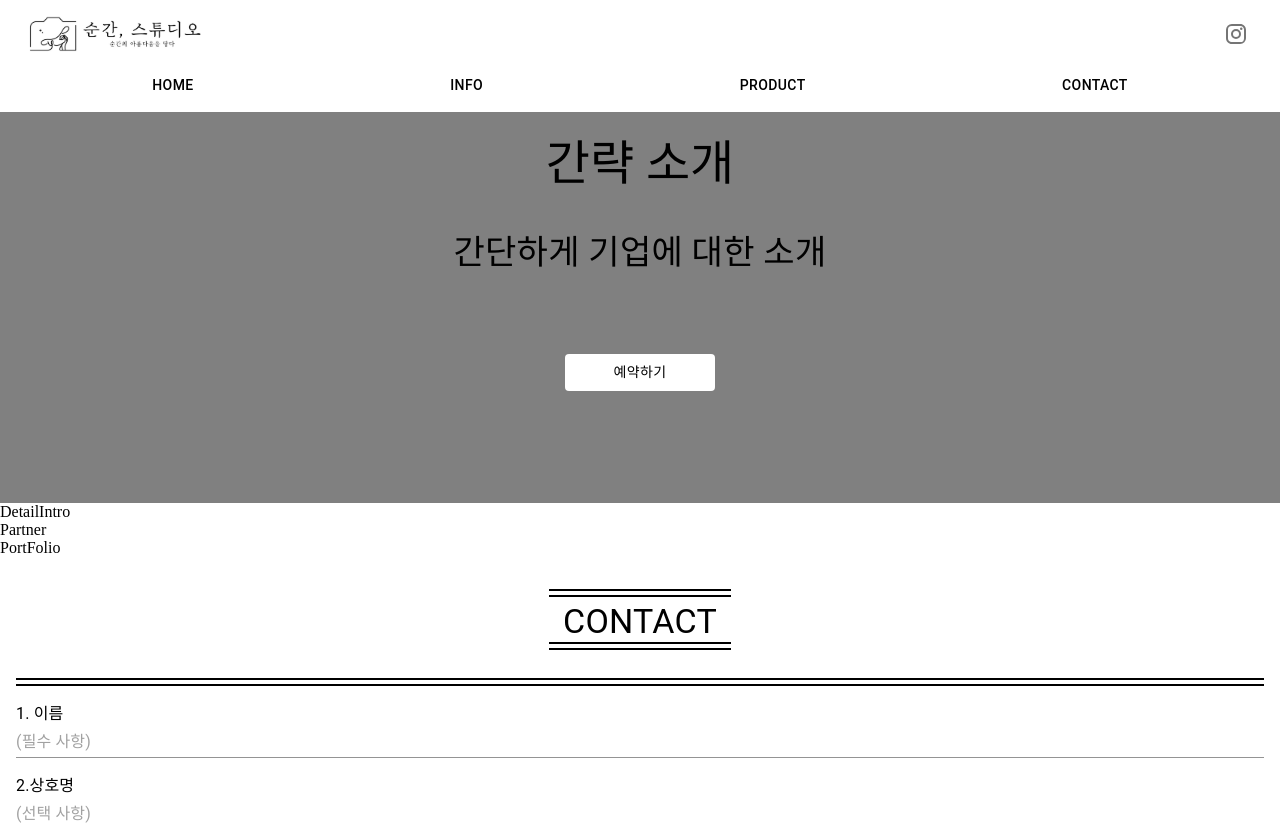
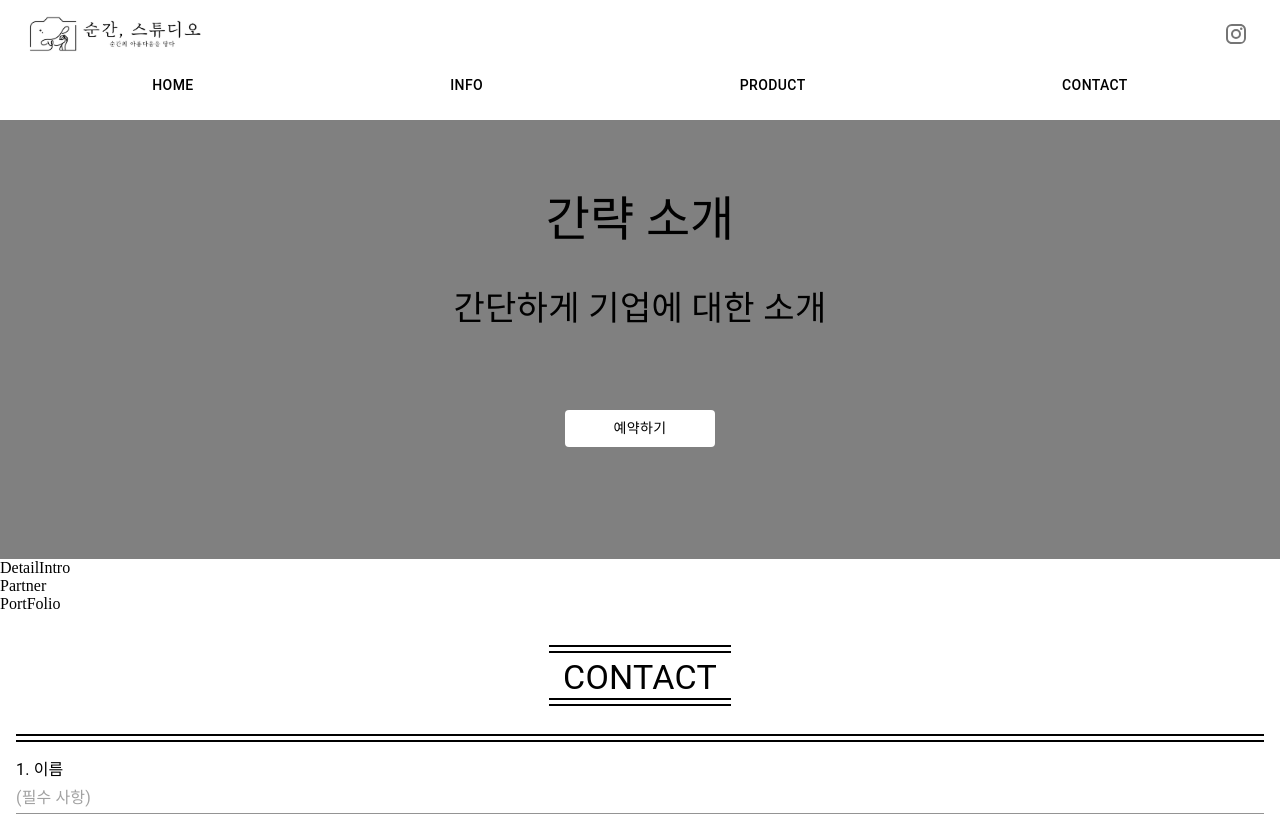
Before and after one commit to SUNGAN-Homepage/front-end, a React (Vite) app: page / in a window 1280 px wide. Shown: the top 825 px of the page. Built offline with nearby package versions, Linux system fonts and the light colour scheme.

Commit message:
fix:상단바에 덮히는 문제 해결

```diff
--- a/src/components/Intro/Intro.tsx
+++ b/src/components/Intro/Intro.tsx
@@ -3,12 +3,12 @@ import { Box, Button, Typography } from '@mui/material';
 export const Intro = () => {
   return (
     //추후 이미지로 대체
-    <Box sx={{ background: 'gray' }}>
+    <Box sx={{ background: 'gray' }} mt={'3.5rem'}>
       <Box
         sx={{
-          textAlign: 'center', // 텍스트 중앙 정렬
-          margin: '0 auto', // Box 자체를 부모 내에서 수평 중앙 정렬 (필요 시)
-          padding: 4, // 패딩 추가 (선택 사항)
+          textAlign: 'center',
+          margin: '0 auto',
+          padding: 4,
         }}
       >
         <Typography variant="h3" marginBottom={5} marginTop={5}>
@@ -24,7 +24,6 @@ export const Intro = () => {
             width: '150px',
             background: 'white',
             color: 'black',
-            // fontSize: '12px',
             marginBottom: 10,
           }}
         >
```
